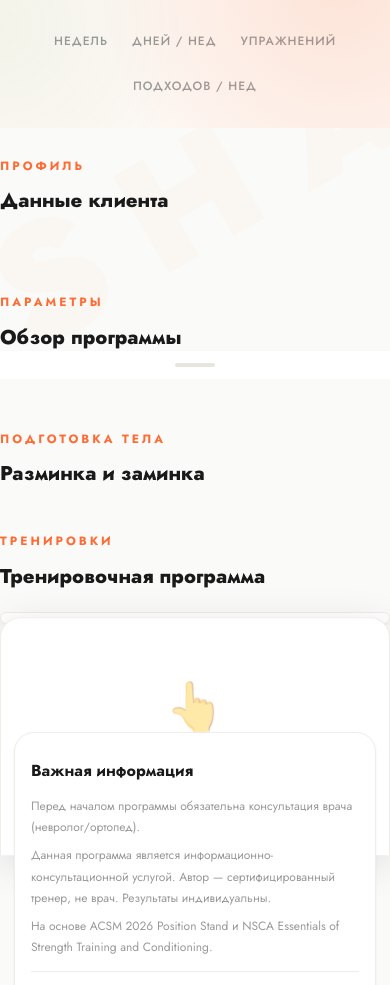
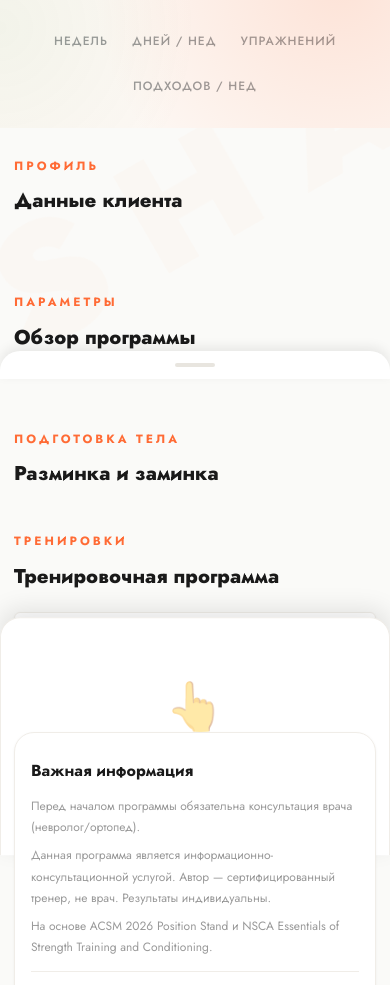
Before and after one commit to Valekk17/arishafit-training-plan-skill, a Python web app: template training-skill/templates/training_plan_v4.html in a window 390 px wide. Shown: the part 227-1212 px from the top of the page. Run offline with Jinja, Linux system fonts and the light colour scheme; the template is opened without the code that fills it, so the values that code supplies are empty.

Commit message:
Мобильная вёрстка — фикс два критичных бага
1. .section { padding:48px 0 } обнуляло padding-left/right из .container
   Элемент <section class="container section"> получал computed padding 0,
   из-за чего «ДАННЫЕ КЛИЕНТА», «ПАРАМЕТРЫ» и все section-label/section-title
   прижимались к левому краю экрана без отступа. Shorthand стирал
   горизонтальный padding контейнера.
   Фикс: .section { padding-top: 48px; padding-bottom: 48px; }
   В @media 768 и 480 — та же правка (padding-top/bottom вместо shorthand).

2. .training-panel-wrap (fixed bottom на <900px) занимал 266px в нижней
   части экрана с pointer-events:auto и transparent background. Даже при
   закрытой панели (переведённой transform:translateY(100%) за экран)
   wrap-контейнер блокировал клики по контенту в этой зоне ~33% экрана.
   Фикс:
     .training-panel-wrap { pointer-events: none }
     .preview-panel { pointer-events: auto }
     .mobile-panel-handle { pointer-events: auto }
   Теперь клики мимо handle проходят сквозь wrap на контент.

Бонус:
- Добавил тень вверх у handle и panel (box-shadow: 0 -4/-8px ...) чтобы
  было визуально видно где bottom sheet при скролле.

Проверено через preview_eval на 375x812 и 768x1024:
- overflow:hidden (горизонтальный скролл) = нет
- padding-left у section-label = 14px (mobile) / 18px (tablet)
- panel pointer-events = none (wrap), auto (panel/handle)

```diff
--- a/training-skill/templates/training_plan_v4.html
+++ b/training-skill/templates/training_plan_v4.html
@@ -224,7 +224,7 @@
 
   /* CONTAINER */
   .container { max-width:1200px; margin:0 auto; padding:0 24px; position:relative; z-index:1; }
-  .section { padding:48px 0; }
+  .section { padding-top:48px; padding-bottom:48px; }  /* не трогаем left/right — их даёт .container */
   .section-label { font-size:12px; font-weight:700; text-transform:uppercase; letter-spacing:3px; color:var(--orange); margin-bottom:8px; }
   .section-title { font-size:28px; font-weight:800; color:var(--text); margin-bottom:24px; }
 
@@ -992,17 +992,28 @@
   /* ========= Планшет/мобильник: панель предпросмотра внизу ========= */
   @media (max-width:900px) {
     .training-layout { grid-template-columns:1fr; }
-    .training-panel-wrap { position:fixed; bottom:0; left:0; right:0; top:auto; z-index:150; }
+    /* Контейнер панели фиксирован внизу, но НЕ блокирует клики по контенту —
+       pointer-events:none. Элементы внутри (handle + panel) получают auto. */
+    .training-panel-wrap {
+      position:fixed; bottom:0; left:0; right:0; top:auto; z-index:150;
+      pointer-events:none;
+    }
     .preview-panel {
       border-radius:var(--radius) var(--radius) 0 0;
       max-height:75vh; overflow-y:auto;
       transform:translateY(100%); transition:transform .4s var(--spring);
       border-bottom:none;
+      pointer-events:auto;
+      /* Тень вверх чтобы было видно что это bottom sheet */
+      box-shadow:0 -8px 24px rgba(0,0,0,.1);
     }
     .preview-panel.mobile-open { transform:translateY(0); }
     .mobile-panel-handle {
       display:flex; justify-content:center; padding:12px;
       cursor:pointer; background:var(--bg-white);
+      pointer-events:auto;
+      border-radius:var(--radius) var(--radius) 0 0;
+      box-shadow:0 -4px 12px rgba(0,0,0,.08);
     }
     .mobile-panel-handle span {
       width:40px; height:4px; background:var(--border);
@@ -1025,7 +1036,7 @@
   /* ========= Планшет портрет / большой мобильник ========= */
   @media (max-width:768px) {
     .container { padding:0 18px; }
-    .section { padding:36px 0; }
+    .section { padding-top:36px; padding-bottom:36px; }
     .section-title { font-size:22px; margin-bottom:18px; }
     .hero { padding:60px 20px 44px; }
     .hero h1 { font-size:28px; }
@@ -1055,7 +1066,7 @@
   /* ========= Маленький мобильник (<480px) ========= */
   @media (max-width:480px) {
     .container { padding:0 14px; }
-    .section { padding:28px 0; }
+    .section { padding-top:28px; padding-bottom:28px; }
     .section-title { font-size:20px; }
     .hero { padding:44px 16px 32px; }
     .hero h1 { font-size:24px; }
```
Also changed, not shown: .claude/launch.json.
